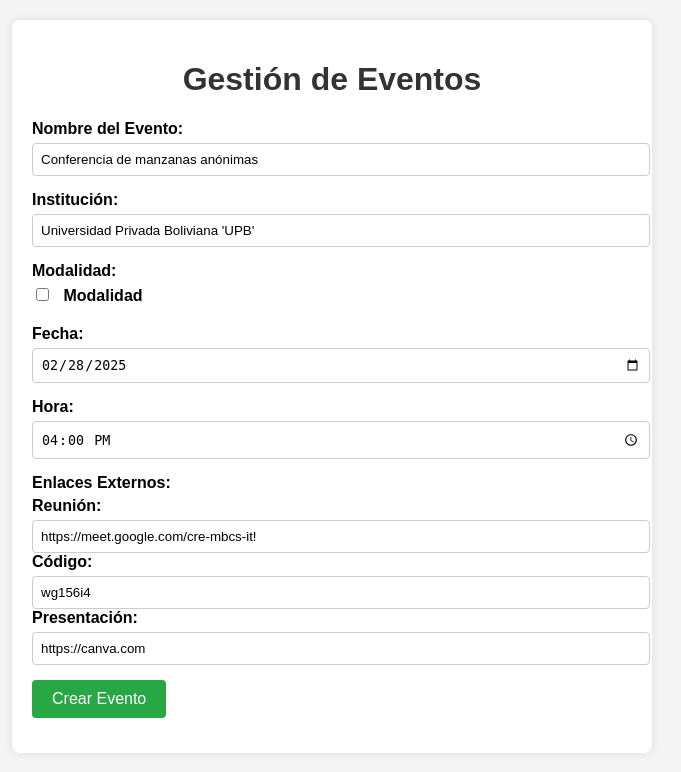
After one commit to DanielaOropezaBalcazar/Eventos_CHUNO, a PHP site: the page made by presentaciòn/añadir-page.html in a window 1280 px wide. The commit adds this page. Shown: the top 772 px of the page, without its empty margins (308-989 px from the left). Run offline with PHP 8.4, Linux system fonts and the light colour scheme.

Commit message:
Subiendo el modulo para añadir evento y tambien para enviar correo

```diff
--- /dev/null
+++ b/presentaciòn/añadir-page.html
@@ -0,0 +1,49 @@
+<!DOCTYPE html>
+<html lang="es">
+<head>
+    <meta charset="UTF-8">
+    <meta name="viewport" content="width=device-width, initial-scale=1.0">
+    <title>Gestión de Eventos</title>
+    <link rel="stylesheet" href="styles/añadir-page.css">
+</head>
+<body>
+    <div class="container">
+        <h1>Gestión de Eventos</h1>
+        <form method="post" action="../logica_negocio/mailer.php">
+            <div class="form-group">
+                <label for="nombreEvento">Nombre del Evento:</label>
+                <input type="text" id="nombreEvento" name="nombreEvento" value="Conferencia de manzanas anónimas">
+            </div>
+            <div class="form-group">
+                <label for="institucion">Institución:</label>
+                <input type="text" id="institucion" name="institucion" value="Universidad Privada Boliviana 'UPB'">
+            </div>
+            <div class="form-group">
+                <label>Modalidad:</label>
+                <input type="checkbox" id="modalidad" name="modalidad">
+                <label class="checkbox-label" for="modalidad">Modalidad</label>
+            </div>
+            <div class="form-group">
+                <label for="fecha">Fecha:</label>
+                <input type="date" id="fecha" name="fecha" value="2025-02-28">
+            </div>
+            <div class="form-group">
+                <label for="hora">Hora:</label>
+                <input type="time" id="hora" name="hora" value="16:00">
+            </div>
+            <div class="form-group enlaces">
+                <label>Enlaces Externos:</label>
+                <label for="reunion">Reunión:</label>
+                <input type="text" id="reunion" name="reunion" value="https://meet.google.com/cre-mbcs-it!">
+                <label for="codigo">Código:</label>
+                <input type="text" id="codigo" name="codigo" value="wg156i4">
+                <label for="presentacion">Presentación:</label>
+                <input type="text" id="presentacion" name="presentacion" value="https://canva.com">
+            </div>
+            <div class="form-group">
+                <button type="submit">Crear Evento</button>
+            </div>
+        </form>
+    </div>
+</body>
+</html>
--- /dev/null
+++ b/presentaciòn/styles/añadir-page.css
@@ -0,0 +1,64 @@
+body {
+    font-family: Arial, sans-serif;
+    background-color: #f4f4f4;
+    margin: 0;
+    padding: 20px;
+}
+.container {
+    background-color: #fff;
+    padding: 20px;
+    border-radius: 8px;
+    box-shadow: 0 0 10px rgba(0, 0, 0, 0.1);
+    max-width: 600px;
+    margin: 0 auto;
+}
+h1 {
+    text-align: center;
+    color: #333;
+}
+.form-group {
+    margin-bottom: 15px;
+}
+.form-group label {
+    display: block;
+    margin-bottom: 5px;
+    font-weight: bold;
+}
+.form-group input[type="text"],
+.form-group input[type="date"],
+.form-group input[type="time"] {
+    width: 100%;
+    padding: 8px;
+    border: 1px solid #ccc;
+    border-radius: 4px;
+}
+.form-group input[type="checkbox"] {
+    margin-right: 10px;
+}
+.form-group .checkbox-label {
+    display: inline-block;
+    margin-bottom: 5px;
+}
+.form-group .enlaces {
+    margin-top: 10px;
+}
+.form-group .enlaces label {
+    display: block;
+    margin-bottom: 5px;
+}
+.form-group .enlaces input[type="text"] {
+    width: calc(100% - 22px);
+    margin-bottom: 10px;
+}
+.form-group button {
+    background-color: #28a745;
+    color: white;
+    padding: 10px 20px;
+    border: none;
+    border-radius: 4px;
+    cursor: pointer;
+    font-size: 16px;
+}
+.form-group button:hover {
+    background-color: #218838;
+}
```
Also changed, not shown: index.html (+7 -14 lines), logica_negocio/enviar_notificacion.php (renamed from logica_negocio/enviar_mail.php, +9 -2 lines), presentaciòn/enviar-correo.html (added, +97 -0 lines).
